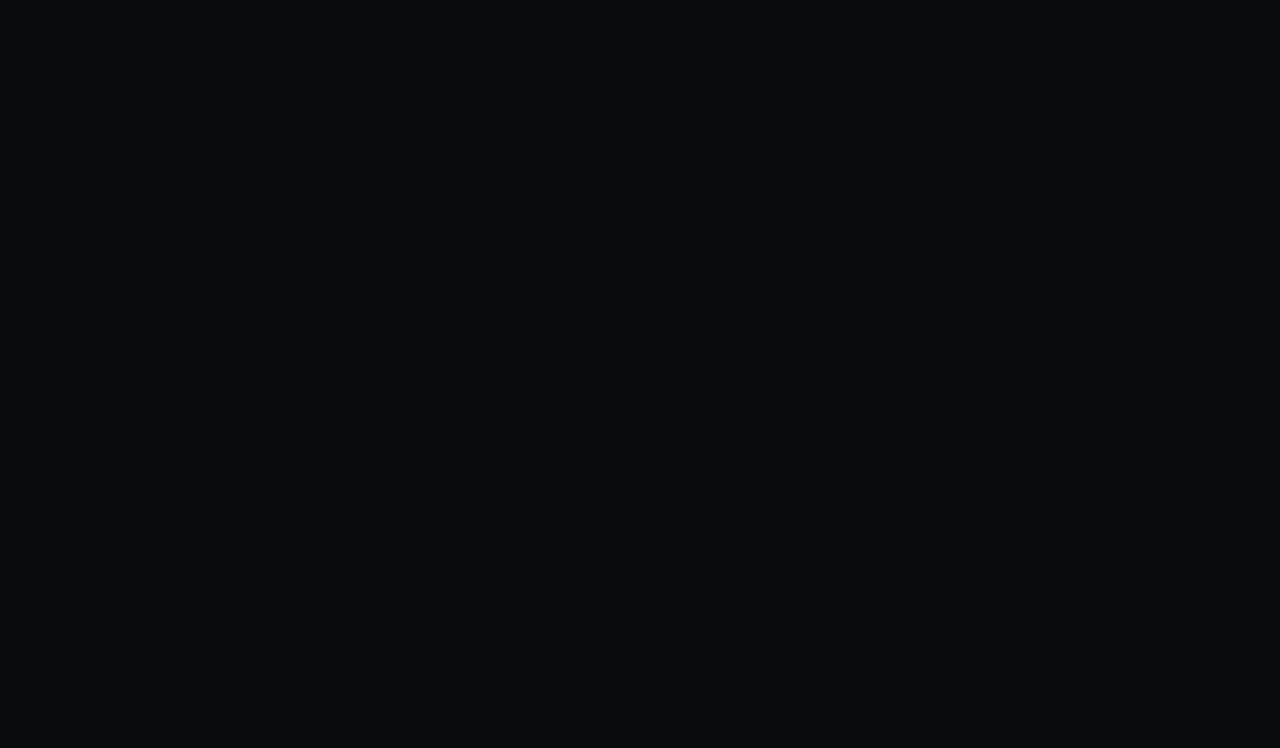
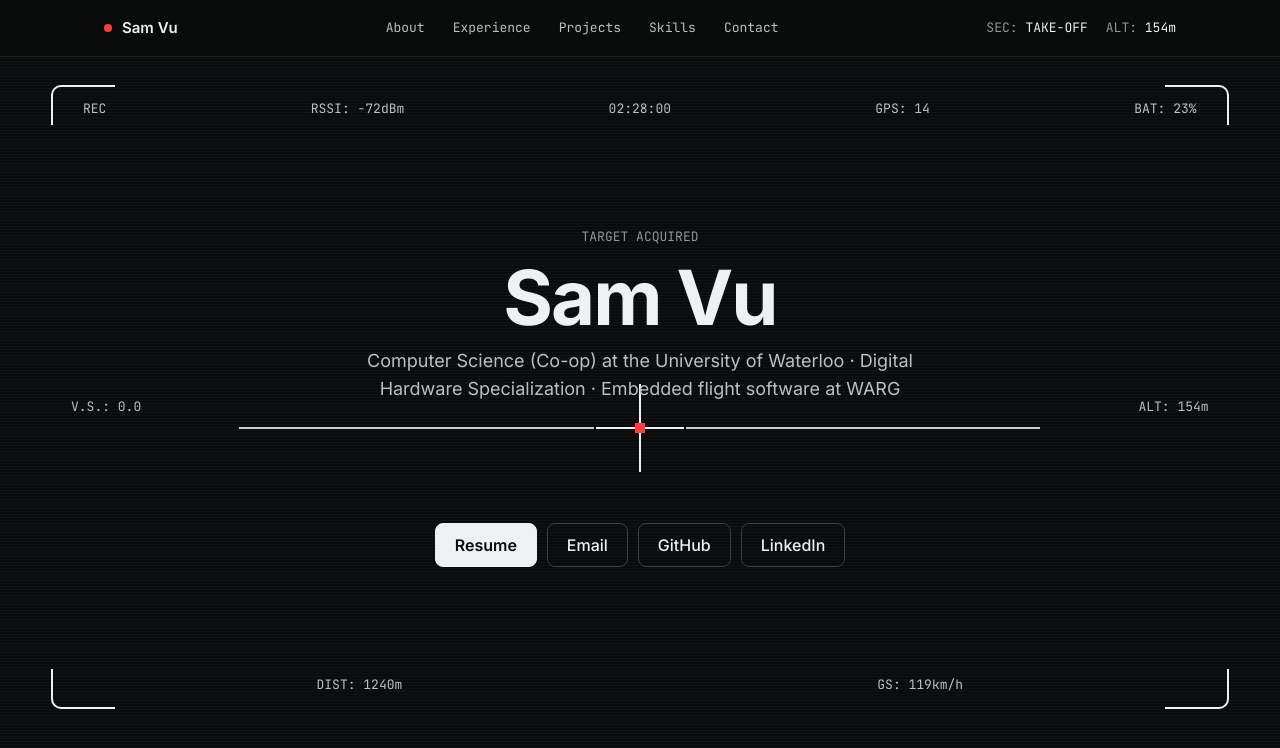
Before and after one commit to dangvu3627/dangvu3627.github.io, an Astro site: page / in a window 1280 px wide. Built offline with nearby package versions, Linux system fonts and the light colour scheme; Astro itself is replaced by a stand-in of ours; a web font is replaced by a local one.

Commit message:
Add base layout, sticky HUD bar, section tracking script and hero FOV frame
Co-Authored-By: Claude Opus 5.5 <noreply@anthropic.com>

```diff
--- /dev/null
+++ b/src/components/HeroFov.astro
@@ -0,0 +1,255 @@
+---
+import { profile, fov } from '../data/site';
+---
+
+<section id="top" data-sec="hero" class="hero" aria-labelledby="hero-name">
+  <div class="fov" aria-hidden="true">
+    <span class="fov__corner fov__corner--tl"></span>
+    <span class="fov__corner fov__corner--tr"></span>
+    <span class="fov__corner fov__corner--bl"></span>
+    <span class="fov__corner fov__corner--br"></span>
+    <div class="fov__row fov__row--top mono">{fov.top.map((t) => <span>{t}</span>)}</div>
+    <div class="fov__row fov__row--bottom mono">{fov.bottom.map((t) => <span>{t}</span>)}</div>
+    <span class="fov__side fov__side--left mono">{fov.left}</span>
+    <span class="fov__side fov__side--right mono">{fov.right}</span>
+    <div class="fov__horizon">
+      <span class="fov__line"></span>
+      <span class="fov__cross"><span class="fov__v"></span><span class="fov__h"></span><span class="fov__c"></span></span>
+      <span class="fov__line"></span>
+    </div>
+  </div>
+
+  <div class="hero__content">
+    <div class="hero__id">
+      <span class="hero__label mono boot" style="animation-delay: 0.5s">{fov.label}</span>
+      <h1 id="hero-name" class="hero__name boot" style="animation-delay: 0.6s">{profile.name}</h1>
+      <p class="hero__tagline boot" style="animation-delay: 0.7s">{profile.tagline}</p>
+    </div>
+    <div class="hero__actions boot" style="animation-delay: 0.85s">
+      <a class="btn btn--primary" href={profile.resume}>Resume</a>
+      <a class="btn" href={`mailto:${profile.email}`}>Email</a>
+      <a class="btn" href={profile.github} target="_blank" rel="noopener">GitHub</a>
+      <a class="btn" href={profile.linkedin} target="_blank" rel="noopener">LinkedIn</a>
+    </div>
+  </div>
+</section>
+
+<style>
+  .hero {
+    position: relative;
+    min-height: 680px;
+    display: flex;
+    align-items: center;
+    justify-content: center;
+    padding: 60px var(--gutter);
+    overflow: hidden;
+  }
+
+  /* ---------- FOV frame ---------- */
+  .fov {
+    position: absolute;
+    left: max(24px, 4vw);
+    right: max(24px, 4vw);
+    top: 28px;
+    bottom: 28px;
+    pointer-events: none;
+    animation: grow 0.9s var(--ease) both;
+  }
+  .fov__corner {
+    position: absolute;
+    width: 64px;
+    height: 40px;
+    border: 0 solid var(--text);
+  }
+  .fov__corner--tl {
+    left: 0;
+    top: 0;
+    border-width: 2px 0 0 2px;
+    border-top-left-radius: 10px;
+  }
+  .fov__corner--tr {
+    right: 0;
+    top: 0;
+    border-width: 2px 2px 0 0;
+    border-top-right-radius: 10px;
+  }
+  .fov__corner--bl {
+    left: 0;
+    bottom: 0;
+    border-width: 0 0 2px 2px;
+    border-bottom-left-radius: 10px;
+  }
+  .fov__corner--br {
+    right: 0;
+    bottom: 0;
+    border-width: 0 2px 2px 0;
+    border-bottom-right-radius: 10px;
+  }
+  .fov__row,
+  .fov__side {
+    position: absolute;
+    font-size: 13px;
+    color: var(--text-2);
+  }
+  .fov__row {
+    left: 32px;
+    right: 32px;
+    display: flex;
+    flex-wrap: wrap;
+    gap: 8px;
+  }
+  .fov__row--top {
+    top: 14px;
+    justify-content: space-between;
+  }
+  .fov__row--bottom {
+    bottom: 14px;
+    justify-content: space-around;
+  }
+  .fov__side {
+    top: 50%;
+  }
+  .fov__side--left {
+    left: 20px;
+  }
+  .fov__side--right {
+    right: 20px;
+  }
+  .fov__horizon {
+    position: absolute;
+    left: 16%;
+    right: 16%;
+    top: calc(50% + 9px);
+    display: flex;
+    align-items: center;
+    gap: 24px;
+  }
+  .fov__line {
+    flex: 1;
+    height: 2px;
+    background: var(--text);
+    opacity: 0.85;
+  }
+  .fov__cross {
+    position: relative;
+    flex: none;
+    width: 44px;
+    height: 44px;
+  }
+  .fov__v,
+  .fov__h,
+  .fov__c {
+    position: absolute;
+  }
+  .fov__v {
+    left: 21px;
+    top: -22px;
+    width: 2px;
+    height: 88px;
+    background: var(--text);
+  }
+  .fov__h {
+    left: -22px;
+    top: 21px;
+    width: 88px;
+    height: 2px;
+    background: var(--text);
+  }
+  .fov__c {
+    left: 17px;
+    top: 17px;
+    width: 10px;
+    height: 10px;
+    background: var(--accent);
+  }
+
+  /* ---------- Content ---------- */
+  .hero__content {
+    position: relative;
+    max-width: 760px;
+    display: flex;
+    flex-direction: column;
+    align-items: center;
+    gap: 120px;
+    text-align: center;
+  }
+  .hero__id {
+    display: flex;
+    flex-direction: column;
+    align-items: center;
+    gap: 12px;
+  }
+  .hero__label {
+    font-size: 13px;
+    color: var(--text-3);
+  }
+  .hero__name {
+    font-size: clamp(44px, 7vw, 76px);
+    line-height: 1;
+    font-weight: 700;
+    letter-spacing: -2px;
+  }
+  .hero__tagline {
+    font-size: 18px;
+    color: var(--text-2);
+    text-wrap: balance;
+  }
+  .hero__actions {
+    display: flex;
+    flex-wrap: wrap;
+    justify-content: center;
+    gap: 10px;
+  }
+  .btn {
+    display: inline-flex;
+    align-items: center;
+    justify-content: center;
+    min-height: 44px;
+    padding: 0 19px;
+    border: 1px solid var(--line-strong);
+    border-radius: var(--radius-btn);
+    font-weight: 500;
+    text-decoration: none;
+    transition:
+      border-color 0.2s,
+      background-color 0.2s;
+  }
+  .btn:hover {
+    border-color: var(--text-3);
+    background: var(--surface);
+  }
+  .btn--primary {
+    background: var(--text);
+    border-color: var(--text);
+    color: var(--bg);
+    font-weight: 600;
+  }
+  .btn--primary:hover {
+    background: #fff;
+    border-color: #fff;
+    color: var(--bg);
+  }
+
+  @media (max-width: 600px) {
+    .hero {
+      min-height: 560px;
+    }
+    .fov__side,
+    .fov__row--bottom {
+      display: none;
+    }
+    .fov__row--top {
+      font-size: 12px;
+      left: 20px;
+      right: 20px;
+      gap: 2px 12px;
+    }
+    .fov__horizon {
+      left: 8%;
+      right: 8%;
+    }
+    .hero__tagline {
+      font-size: 16px;
+    }
+  }
+</style>
--- /dev/null
+++ b/src/components/HudBar.astro
@@ -0,0 +1,120 @@
+---
+import { profile, sections, hudMap } from '../data/site';
+const start = hudMap.hero!;
+---
+
+<header class="hud mono">
+  <div class="hud__inner">
+    <a href="#top" class="hud__brand">
+      <span class="hud__dot blink" aria-hidden="true"></span>
+      <span class="hud__name">{profile.name}</span>
+    </a>
+    <nav class="hud__nav" aria-label="Sections">
+      {
+        sections.map((s) => (
+          <a href={`#${s.id}`} data-nav={s.sec}>
+            {s.label}
+          </a>
+        ))
+      }
+    </nav>
+    <div class="hud__readout" aria-hidden="true">
+      <span>SEC: <span class="hud__val" data-hud-sec>{start.label}</span></span>
+      <span>ALT: <span class="hud__val" data-hud-alt>{start.alt}m</span></span>
+    </div>
+  </div>
+</header>
+
+<style>
+  .hud {
+    position: sticky;
+    top: 0;
+    z-index: 10;
+    background: rgba(10, 11, 12, 0.82);
+    -webkit-backdrop-filter: blur(10px);
+    backdrop-filter: blur(10px);
+    border-bottom: 1px solid var(--line);
+    font-size: 13px;
+  }
+  .hud__inner {
+    max-width: var(--content-max);
+    margin: 0 auto;
+    padding: 6px var(--gutter);
+    display: grid;
+    grid-template-columns: auto 1fr auto;
+    align-items: center;
+    gap: 0 24px;
+  }
+  .hud__brand {
+    display: inline-flex;
+    align-items: center;
+    gap: 10px;
+    min-height: 44px;
+    text-decoration: none;
+  }
+  .hud__dot {
+    width: 8px;
+    height: 8px;
+    border-radius: 50%;
+    background: var(--accent);
+  }
+  .hud__name {
+    font-family: var(--font-sans);
+    font-weight: 600;
+    font-size: 15px;
+  }
+  .hud__nav {
+    display: flex;
+    justify-content: center;
+    gap: 4px;
+  }
+  .hud__nav a {
+    display: inline-flex;
+    align-items: center;
+    min-height: 44px;
+    padding: 0 12px;
+    border-radius: 6px;
+    color: var(--text-2);
+    text-decoration: none;
+    white-space: nowrap;
+    transition:
+      background-color 0.2s,
+      color 0.2s;
+  }
+  .hud__nav a:hover {
+    color: var(--text);
+  }
+  .hud__nav a[aria-current='true'] {
+    background: var(--text);
+    color: var(--bg);
+  }
+  .hud__readout {
+    display: flex;
+    gap: 18px;
+    color: var(--text-3);
+    white-space: nowrap;
+  }
+  .hud__val {
+    color: var(--text);
+    display: inline-block;
+    min-width: 3ch;
+  }
+
+  @media (max-width: 860px) {
+    .hud__inner {
+      grid-template-columns: 1fr auto;
+    }
+    .hud__nav {
+      grid-column: 1 / -1;
+      grid-row: 2;
+      justify-content: flex-start;
+      overflow-x: auto;
+      scrollbar-width: none;
+      margin: 0 calc(var(--gutter) * -1);
+      padding: 0 var(--gutter) 4px;
+    }
+    .hud__nav::-webkit-scrollbar {
+      display: none;
+    }
+  }
+</style>
--- /dev/null
+++ b/src/layouts/Base.astro
@@ -0,0 +1,46 @@
+---
+// Latin-only font subsets (fontsource ships font-display: swap)
+import '@fontsource/inter/latin-400.css';
+import '@fontsource/inter/latin-500.css';
+import '@fontsource/inter/latin-600.css';
+import '@fontsource/inter/latin-700.css';
+import '@fontsource/jetbrains-mono/latin-400.css';
+import '@fontsource/jetbrains-mono/latin-500.css';
+import inter700 from '@fontsource/inter/files/inter-latin-700-normal.woff2?url';
+import mono400 from '@fontsource/jetbrains-mono/files/jetbrains-mono-latin-400-normal.woff2?url';
+import '../styles/tokens.css';
+import '../styles/global.css';
+import { meta } from '../data/site';
+
+const canonical = new URL(Astro.url.pathname, Astro.site);
+const ogImage = new URL(meta.ogImage, Astro.site);
+---
+
+<!doctype html>
+<html lang="en">
+  <head>
+    <meta charset="utf-8" />
+    <meta name="viewport" content="width=device-width, initial-scale=1" />
+    <title>{meta.title}</title>
+    <meta name="description" content={meta.description} />
+    <meta name="theme-color" content="#0a0b0c" />
+    <meta name="color-scheme" content="dark" />
+    <link rel="canonical" href={canonical} />
+    <link rel="icon" href="/favicon.svg" type="image/svg+xml" />
+    <link rel="preload" href={inter700} as="font" type="font/woff2" crossorigin />
+    <link rel="preload" href={mono400} as="font" type="font/woff2" crossorigin />
+
+    <meta property="og:type" content="website" />
+    <meta property="og:title" content={meta.title} />
+    <meta property="og:description" content={meta.description} />
+    <meta property="og:url" content={canonical} />
+    <meta property="og:image" content={ogImage} />
+    <meta property="og:image:width" content="1200" />
+    <meta property="og:image:height" content="630" />
+    <meta name="twitter:card" content="summary_large_image" />
+  </head>
+  <body>
+    <a class="skip-link" href="#main">{meta.skipLink}</a>
+    <slot />
+  </body>
+</html>
--- a/src/pages/index.astro
+++ b/src/pages/index.astro
@@ -1,13 +1,15 @@
 ---
-import '../styles/tokens.css';
-import '../styles/global.css';
-import { meta } from '../data/site';
+import Base from '../layouts/Base.astro';
+import HudBar from '../components/HudBar.astro';
+import HeroFov from '../components/HeroFov.astro';
 ---
-<!doctype html>
-<html lang="en">
-  <head>
-    <meta charset="utf-8" />
-    <title>{meta.title}</title>
-  </head>
-  <body></body>
-</html>
+
+<Base>
+  <HudBar />
+  <main id="main" tabindex="-1">
+    <HeroFov />
+  </main>
+  <script>
+    import '../scripts/hud.ts';
+  </script>
+</Base>
--- /dev/null
+++ b/src/scripts/hud.ts
@@ -0,0 +1,27 @@
+import { hudMap } from '../data/site';
+
+const secEl = document.querySelector<HTMLElement>('[data-hud-sec]');
+const altEl = document.querySelector<HTMLElement>('[data-hud-alt]');
+const links = document.querySelectorAll<HTMLAnchorElement>('[data-nav]');
+
+function activate(sec: string): void {
+  const entry = hudMap[sec];
+  if (!entry) return;
+  if (secEl) secEl.textContent = entry.label;
+  if (altEl) altEl.textContent = `${entry.alt}m`;
+  links.forEach((a) => {
+    if (a.dataset.nav === sec) a.setAttribute('aria-current', 'true');
+    else a.removeAttribute('aria-current');
+  });
+}
+
+const io = new IntersectionObserver(
+  (entries) => {
+    for (const e of entries) {
+      if (e.isIntersecting) activate((e.target as HTMLElement).dataset.sec ?? '');
+    }
+  },
+  { rootMargin: '-45% 0px -50% 0px' },
+);
+
+document.querySelectorAll<HTMLElement>('[data-sec]').forEach((el) => io.observe(el));
```
